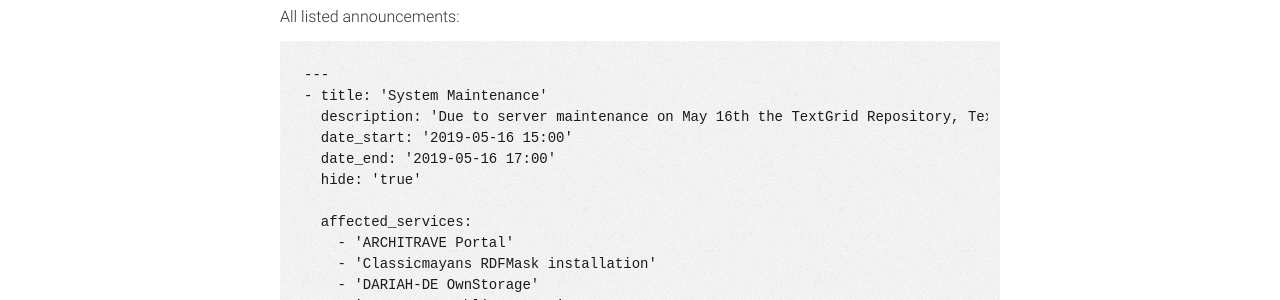
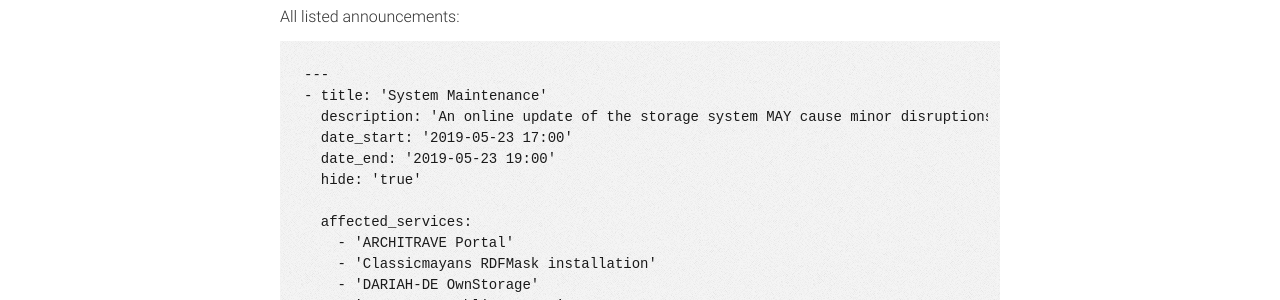
Before and after one commit to DARIAH-DE/status, a Jekyll site: the page built from currentdata.md, in a window 1280 px wide. Shown: the part 445-745 px from the top of the page. Built offline with Jekyll 4.4.1, drawn with Linux system fonts in a browser that asks for light colours; our own code applies the rules of GitHub Pages for plain Markdown files.

Commit message:
annonce meintenance

```diff
--- a/_data/announcements.yaml
+++ b/_data/announcements.yaml
@@ -1,9 +1,9 @@
 ---
 - title: 'System Maintenance'
-  date_start: '2019-05-16 15:00'
-  date_end: '2019-05-16 17:00'
+  date_start: '2019-05-23 17:00'
+  date_end: '2019-05-23 19:00'
   hide: true
-  description: 'Due to server maintenance on May 16th the TextGrid Repository, TextGrid Laboratory, CDSTAR and Liferay services will not be available from 15 to 17 pm.'
+  description: 'An online update of the storage system MAY cause minor disruptions when accessing files. GWDG: 201905201013'
   affected:
     - '/servers/textgrid-esx2'
     - '/servers/cdstar'
```
